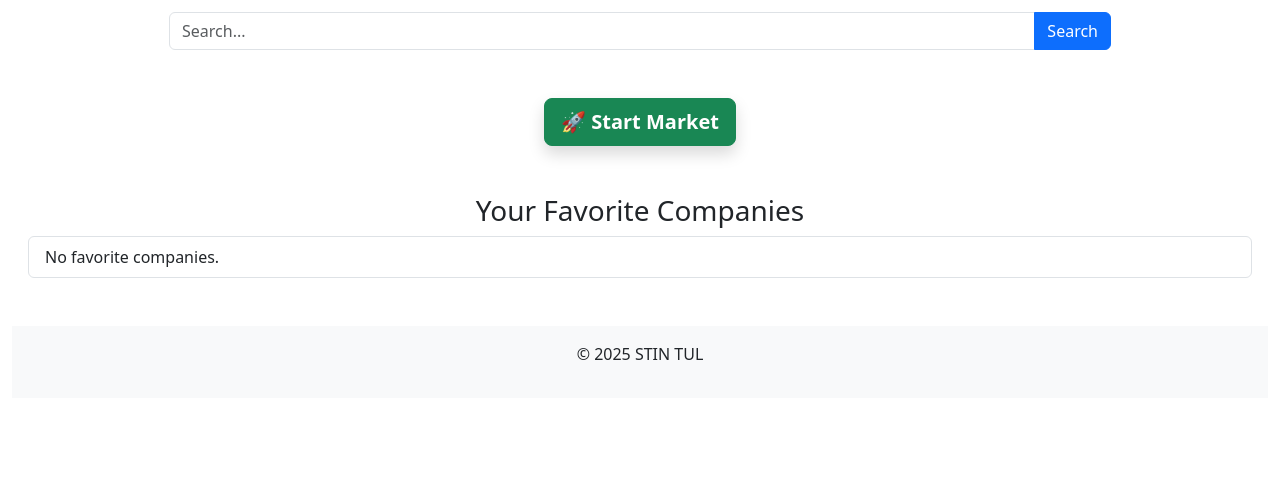
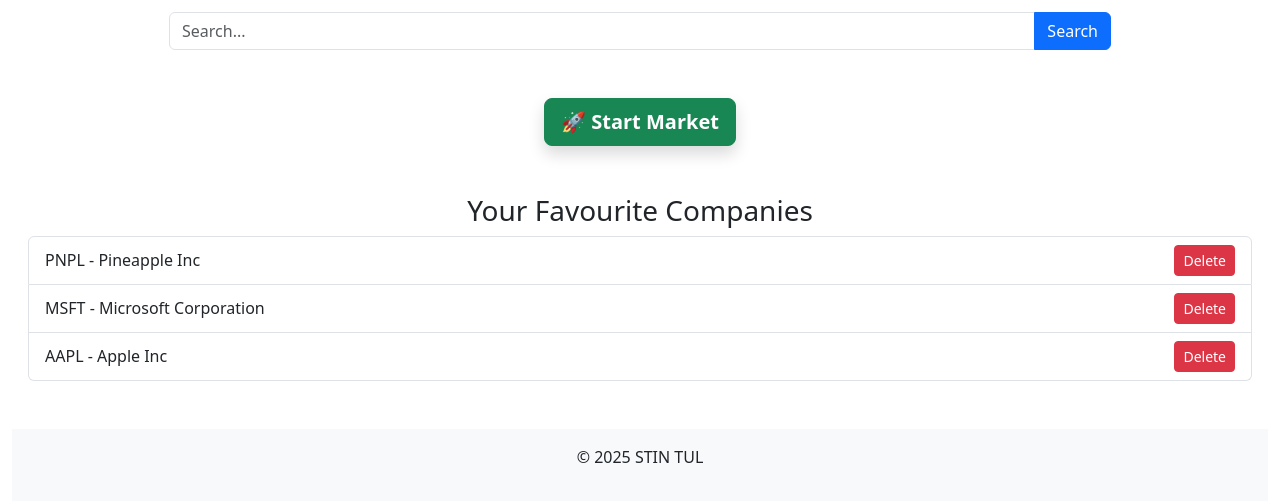
Before and after one commit to KyryloYefremov/TUL-STIN-Market, a Flask app: page / in a window 1280 px wide. Shown: the part 136-638 px from the top of the page. Run offline with Flask 3, Linux system fonts and the light colour scheme; data that the repository does not hold is empty; parts of the project's set-up code (start-up, migrations or seed data) failed here and were passed over.

Commit message:
merge functionality

```diff
--- a/app.py
+++ b/app.py
@@ -7,32 +7,25 @@
 from StockMarketController import StockMarketController
 
 
-app = Flask(__name__)
-market = DataController(news_url='')  # initialize the DataController with the URL of the news module
+app = Flask(__name__)  # initialize the Flask app
 logger = LogStreamer()  # initialize the logger
-stock_market_controller = StockMarketController()  # initialize the stock market controller
+stock_market = StockMarketController()  # initialize the stock market controller
 scheduler = BackgroundScheduler()  # initialize the scheduler
+
+# initialize the DataController with the URL of the news module, the stock market controller, and the logger
+module_market = DataController(
+    news_url='',
+    stock_market=stock_market,
+    logger=logger,
+)
 # create a job to update stock data at defined time intervals
 scheduler.add_job(
-    market.start_market,
+    module_market.start_market,
     trigger=CronTrigger(hour='0, 6, 12, 18', minute='0'),
     id='update_stock_data',
     replace_existing=True,
 )
 scheduler.start()
-
-
-# Global list to store favorite companies
-favorites = []
-
-# Example company data (for the sake of simplicity)
-COMPANIES = [
-    {"ticker": "AAPL", "name": "Apple Inc."},
-    {"ticker": "GOOGL", "name": "Alphabet Inc. (Google)"},
-    {"ticker": "AMZN", "name": "Amazon.com, Inc."},
-    {"ticker": "MSFT", "name": "Microsoft Corporation"},
-    {"ticker": "TSLA", "name": "Tesla, Inc."},
-]
 
 
 # Route for streaming logs
@@ -44,7 +37,8 @@
 # Route for the home page
 @app.route('/')
 def home():
-    return render_template('index.html', companies=COMPANIES, favorites=favorites)
+    favourites = module_market.get_favourite_stocks()
+    return render_template('index.html', favourites=favourites)
 
 
 @app.route('/start_app', methods=['POST'])
@@ -52,8 +46,7 @@
     """
     Start the application manually. Trigger the main pipeline.
     """
-    # update_stock_data()
-    logger.log("Application started manually")
+    module_market.start_market(mode='manually')  # start the market
     return redirect(url_for('home'))
 
 
@@ -67,8 +60,8 @@
     if query:
         query = query.lower()
         try:
-            # Simulate search by filtering companies based on the query
-            search_results = [company for company in COMPANIES if query.lower() in company['name'].lower()]
+            # search for requested company using Stock Market
+            search_results = stock_market.search_ticker(query)
         except Exception as e:
             # if no query/bad query will be provided, return empty results -> will be displayed in the UI as "No results found."
             search_results = []
@@ -76,30 +69,32 @@
     return jsonify(search_results)
 
 
-# Route for adding a company to the favorites list
-@app.route('/add_favorite_stock', methods=['POST'])
-def add_favorite_stock():
+# Route for adding a company to the favourites list
+@app.route('/add_favourite_stock', methods=['POST'])
+def add_favourite_stock():
     ticker = request.form.get('ticker')
     name = request.form.get('name')
 
-    # Check if the company is already in the favorites list
-    if all(fav['ticker'] != ticker for fav in favorites):
-        favorites.append({'ticker': ticker, 'name': name})
-        logger.log(f"Adding favorite stock: {ticker}")
+    favourites = module_market.get_favourite_stocks()
+
+    # Check if the company is already in the favourites list
+    if all(fav[1] != ticker for fav in favourites):
+        new_stock = (name, ticker)
+        module_market.update_favourite_stocks(new_stock)  # add the company to the favourites list
+        logger.log(f"Adding favourite stock: {ticker}")
 
     return redirect(url_for('home'))
 
 
-# Route for removing a company from the favorites list
-@app.route('/delete_favorite_stock', methods=['POST'])
-def delete_favorite_stock():
+# Route for removing a company from the favourites list
+@app.route('/delete_favourite_stock', methods=['POST'])
+def delete_favourite_stock():
     ticker = request.form.get('ticker')
 
-    logger.log(f"Removing favorite stock: {ticker}")
+    logger.log(f"Removing favourite stock: {ticker}")
 
-    # Remove the company from the favorites list
-    global favorites
-    favorites = [fav for fav in favorites if fav['ticker'] != ticker]
+    # Remove the company from the favourites list
+    module_market.remove_favourite_stocks(ticker)
 
     return redirect(url_for('home'))
 
--- a/static/css/styles.css
+++ b/static/css/styles.css
@@ -11,7 +11,7 @@
     color: #007bff;
 }
 
-#favorite-list li {
+#favourite-list li {
     display: flex;
     justify-content: space-between;
     align-items: center;
--- a/static/js/scripts.js
+++ b/static/js/scripts.js
@@ -30,10 +30,10 @@
                 data.forEach(company => {
                     const listItem = document.createElement('li');
                     listItem.classList.add('list-group-item');
-                    listItem.innerHTML = `${company.ticker} - ${company.name}
-                    <form action="${addFavoriteStockUrl}" method="POST" class="d-inline">
-                        <input type="hidden" name="ticker" value="${company.ticker}">
-                        <input type="hidden" name="name" value="${company.name}">
+                    listItem.innerHTML = `${company[1]} - ${company[0]}
+                    <form action="${addFavouriteStockUrl}" method="POST" class="d-inline">
+                        <input type="hidden" name="ticker" value="${company[1]}">
+                        <input type="hidden" name="name" value="${company[0]}">
                         <button class="btn btn-success btn-sm float-end" type="submit">Save</button>
                     </form>`;
                     modalList.appendChild(listItem);
--- a/templates/index.html
+++ b/templates/index.html
@@ -50,21 +50,21 @@
                     </form>
                 </div>
 
-                <!-- Favorites -->
+                <!-- favourites -->
                 <div class="mt-5">
-                    <h3>Your Favorite Companies</h3>
-                    <ul class="list-group px-3" id="favorite-list">
-                        {% for favorite in favorites %}
+                    <h3>Your Favourite Companies</h3>
+                    <ul class="list-group px-3" id="favourite-list">
+                        {% for favourite in favourites %}
                             <li class="list-group-item">
-                                {{ favorite.ticker }} - {{ favorite.name }}
-                                <form action="{{ url_for('delete_favorite_stock') }}" method="POST" class="d-inline float-end">
-                                    <input type="hidden" name="ticker" value="{{ favorite.ticker }}">
-                                    <input type="hidden" name="name" value="{{ favorite.name }}">
+                                {{ favourite[1] }} - {{ favourite[0] }}
+                                <form action="{{ url_for('delete_favourite_stock') }}" method="POST" class="d-inline float-end">
+                                    <input type="hidden" name="ticker" value="{{ favourite[1] }}">
+                                    <input type="hidden" name="name" value="{{ favourite[0] }}">
                                     <button class="btn btn-danger btn-sm" type="submit">Delete</button>
                                 </form>
                             </li>
                         {% else %}
-                            <li class="list-group-item">No favorite companies.</li>
+                            <li class="list-group-item">No favourite companies.</li>
                         {% endfor %}
                     </ul>
                 </div>
@@ -93,7 +93,7 @@
     <script src="https://cdn.jsdelivr.net/npm/@popperjs/core@2.11.6/dist/umd/popper.min.js"></script>
     <script src="https://cdn.jsdelivr.net/npm/bootstrap@5.3.0-alpha1/dist/js/bootstrap.min.js"></script>
     <script>
-        var addFavoriteStockUrl = "{{ url_for('add_favorite_stock') }}";
+        var addFavouriteStockUrl = "{{ url_for('add_favourite_stock') }}";
     </script>
     <script src="{{ url_for('static', filename='js/scripts.js') }}"></script>
 </body>
```
